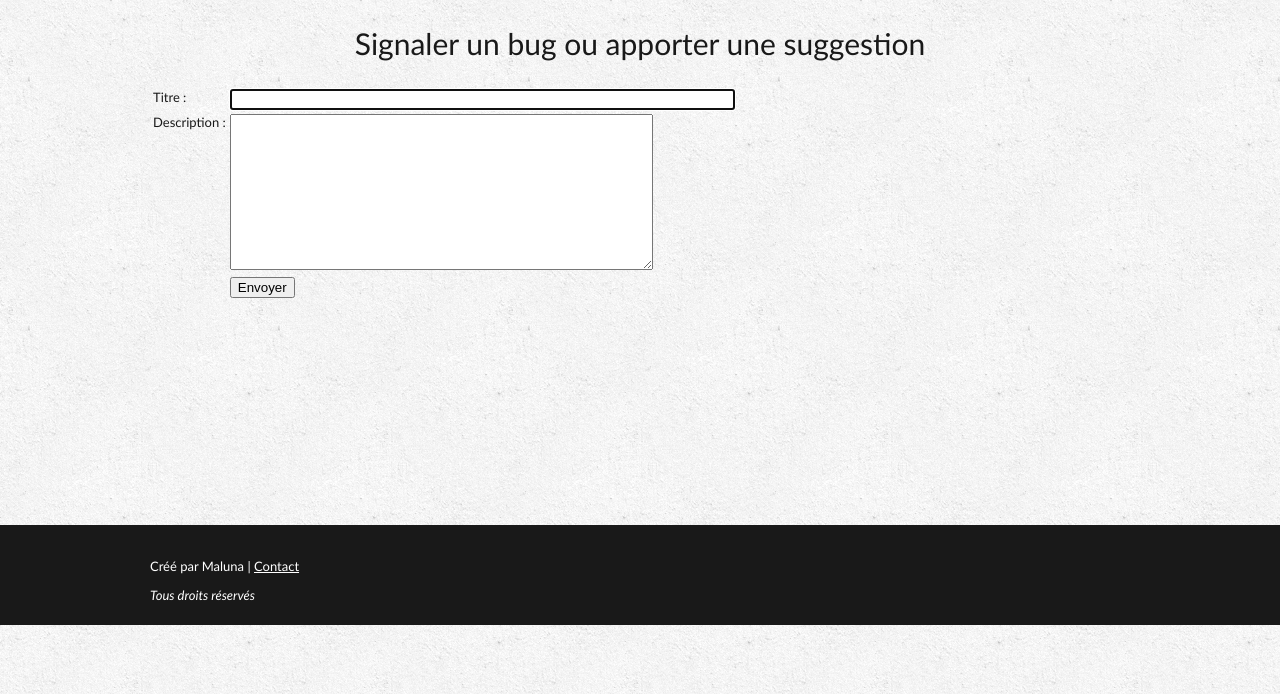
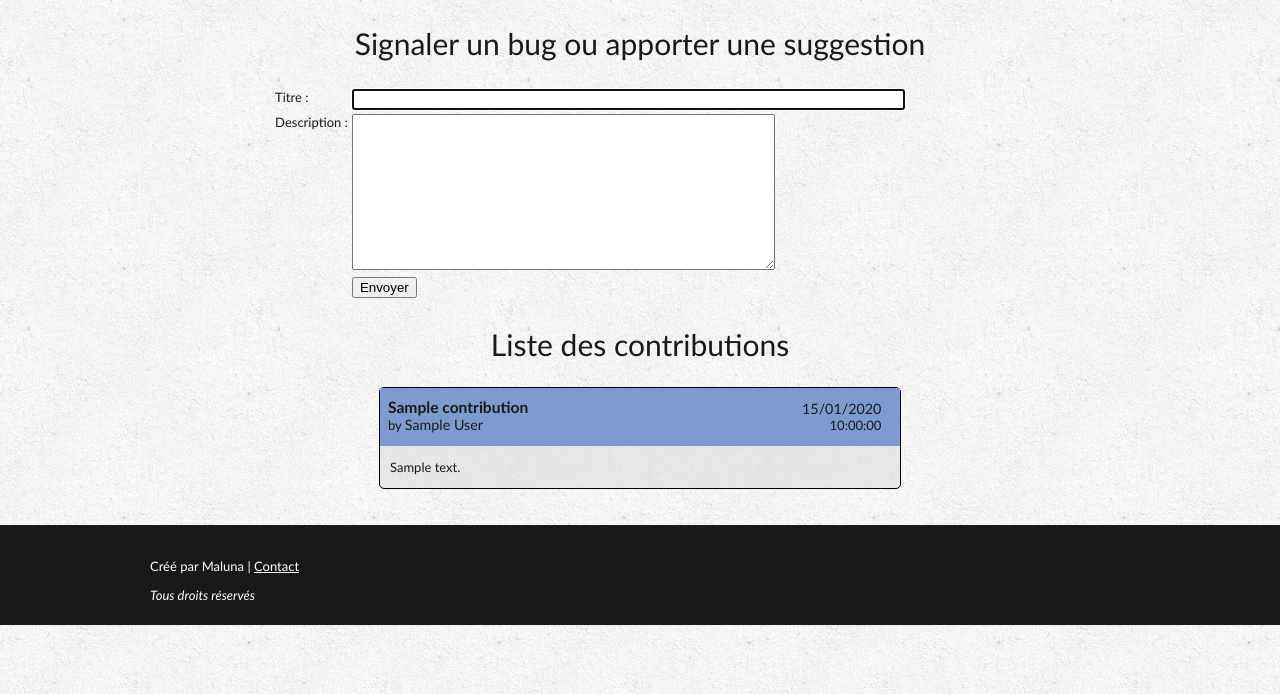
Before and after one commit to Maluna-Player/Player-Website, a PHP site: page /contribution.php in a window 1280 px wide. Shown: the part 106-800 px from the top of the page. Run offline with PHP 8.4, Linux system fonts and the light colour scheme; the visitor is signed in with stand-in values (Sample User, id 1); tables that the repository leaves empty or names only in its code hold one stand-in row (values such as "Sample post").

Commit message:
Affichage de la liste des contributions pour admin
* Ajout d'un attribut admin aux membres
* Affichage de la liste des contributions si connecté comme admin

```diff
--- a/contribution.php
+++ b/contribution.php
@@ -21,14 +21,14 @@
                 else
                 {
                 ?>
-                    <section class="contribution">
+                    <section class="contributionForm">
                         <h2 class="small">Signaler un bug ou apporter une suggestion</h2>
 
                         <form method="post" action="contributionReceive.php">
                             <table>
                                 <tr>
                                     <td><label for="issueTitle">Titre :</label></td>
-                                    <td><input type="text" name="issueTitle" id="issueTitle" size="60" autofocus required /></td>
+                                    <td><input type="text" name="issueTitle" id="issueTitle" size="66" autofocus required /></td>
                                 </tr>
                                 <tr>
                                     <td><label for="issueContent">Description :</label></td>
@@ -41,7 +41,62 @@
                             </table>
                         </form>
                     </section>
-                <?php
+
+                    <?php
+
+                    try
+                    {
+                        $pdo = new PDO('mysql:host=localhost;dbname=player_db;charset=utf8', 'root', '',
+                                        array(PDO::ATTR_ERRMODE => PDO::ERRMODE_EXCEPTION));
+                    }
+                    catch (Exception $e)
+                    {
+                        die('Erreur : ' . $e->getMessage());
+                    }
+
+                    $request = $pdo->prepare('SELECT admin FROM member WHERE login = ?');
+                    $request->execute(array($_SESSION['user']));
+                    $data = $request->fetch();
+
+                    if ($data && $data['admin'])
+                    {
+                        $request->closeCursor();
+                        ?>
+
+                        </section class="contributionsList">
+                            <h2 class="small">Liste des contributions</h2>
+
+                            <?php
+                                $request = $pdo->query('SELECT title, content, author,
+                                                        DATE_FORMAT(sendingDate, \'%d/%m/%Y\') AS date,
+                                                        DATE_FORMAT(sendingDate, \'%H:%i:%s\') AS time
+                                                        FROM contribution ORDER BY sendingDate DESC LIMIT 0, 10');
+
+                                while ($data = $request->fetch())
+                                {
+                                ?>
+                                    <div class="contribution">
+                                        <div class="contributionHeader">
+                                            <p class="contributionLeftPart">
+                                                <span class="contributionTitle"><?php echo htmlspecialchars($data['title']); ?></span>
+                                                <span class="contributionSignature">by <span class="contributionAuthor"><?php echo htmlspecialchars($data['author']); ?></span><span>
+                                            </p>
+                                            <p class="contributionDatetime">
+                                                <span class="contributionDate"><?php echo $data['date']; ?></span>
+                                                <span class="contributionTime"><?php echo $data['time']; ?></span>
+                                            </p>
+                                        </div>
+                                        <p class="contributionContent"><?php echo nl2br(htmlspecialchars($data['content'])); ?></p>
+                                    </div>
+                                <?php
+                                }
+
+                                $request->closeCursor();
+                            ?>
+                        </section>
+
+                        <?php
+                    }
                 }
             ?>
         </div>
--- a/memberRegistration.php
+++ b/memberRegistration.php
@@ -50,7 +50,7 @@
                             {
                                 $request->closeCursor();
 
-                                $request = $pdo->prepare('INSERT INTO member(login, password, mail) VALUES(:login, :password, :mail)');
+                                $request = $pdo->prepare('INSERT INTO member(login, password, mail, admin) VALUES(:login, :password, :mail, 0)');
                                 $request->execute(array(':login' => $_POST['login'],
                                                         ':password' => md5($_POST['password']),
                                                         ':mail' => $_POST['mail']));
--- a/style.css
+++ b/style.css
@@ -268,12 +268,12 @@ div.bottom
     margin-left: 30px;
 }
 
-.download h2, .contribution h2
+.download h2, .contributionForm h2
 {
     text-align: center;
 }
 
-.connection table
+table
 {
     padding-right: 100px;
     margin: 0 auto;
@@ -390,3 +390,72 @@ td
 {
     vertical-align: top;
 }
+
+.contribution
+{
+    background-color: rgba(222, 222, 222, 0.6);
+    border: 1px solid black;
+    border-radius: 5px;
+    width: 520px;
+
+    margin: auto;
+    margin-bottom: 25px;
+
+    text-align: left;
+}
+
+.contributionHeader
+{
+    background-color: rgb(126, 155, 207);
+    padding: 8px;
+    padding-top: 4px;
+    padding-bottom: 0;
+}
+
+.contributionLeftPart, .contributionDatetime
+{
+    display: inline-block;
+    margin-top: 6px;
+    vertical-align: top;
+}
+
+.contributionLeftPart
+{
+    width: 390px;
+    text-align: left;
+}
+
+.contributionTitle
+{
+    font-size: 1.2em;
+    font-weight: bold;
+}
+
+.contributionDatetime
+{
+    width: 90px;
+    margin-top: 8px;
+    margin-left: 10px;
+    text-align: right;
+}
+
+.contributionDate
+{
+    font-size: 110%;
+}
+
+.contributionSignature
+{
+    display: block;
+    text-align: left;
+}
+
+.contributionAuthor
+{
+    font-size: 110%;
+}
+
+.contributionContent
+{
+    margin-left: 10px;
+}
```
